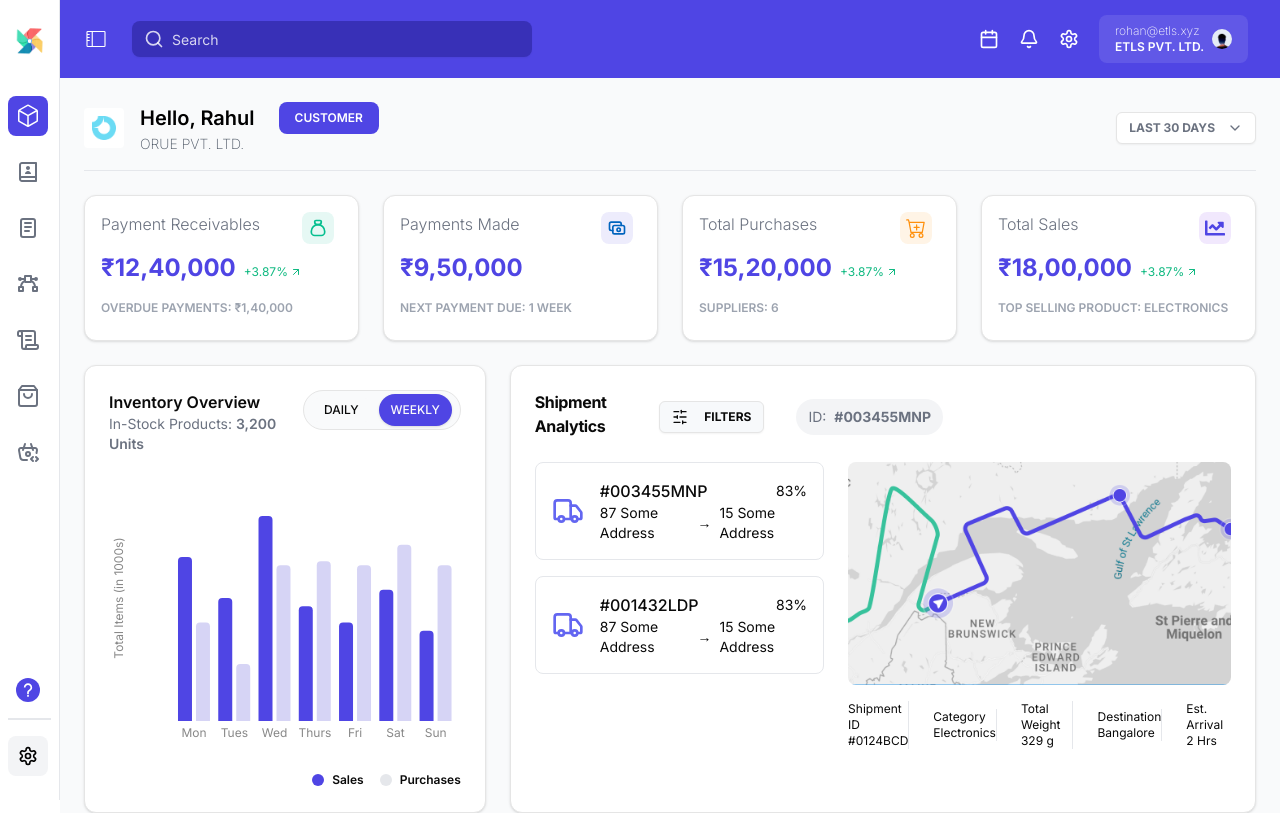
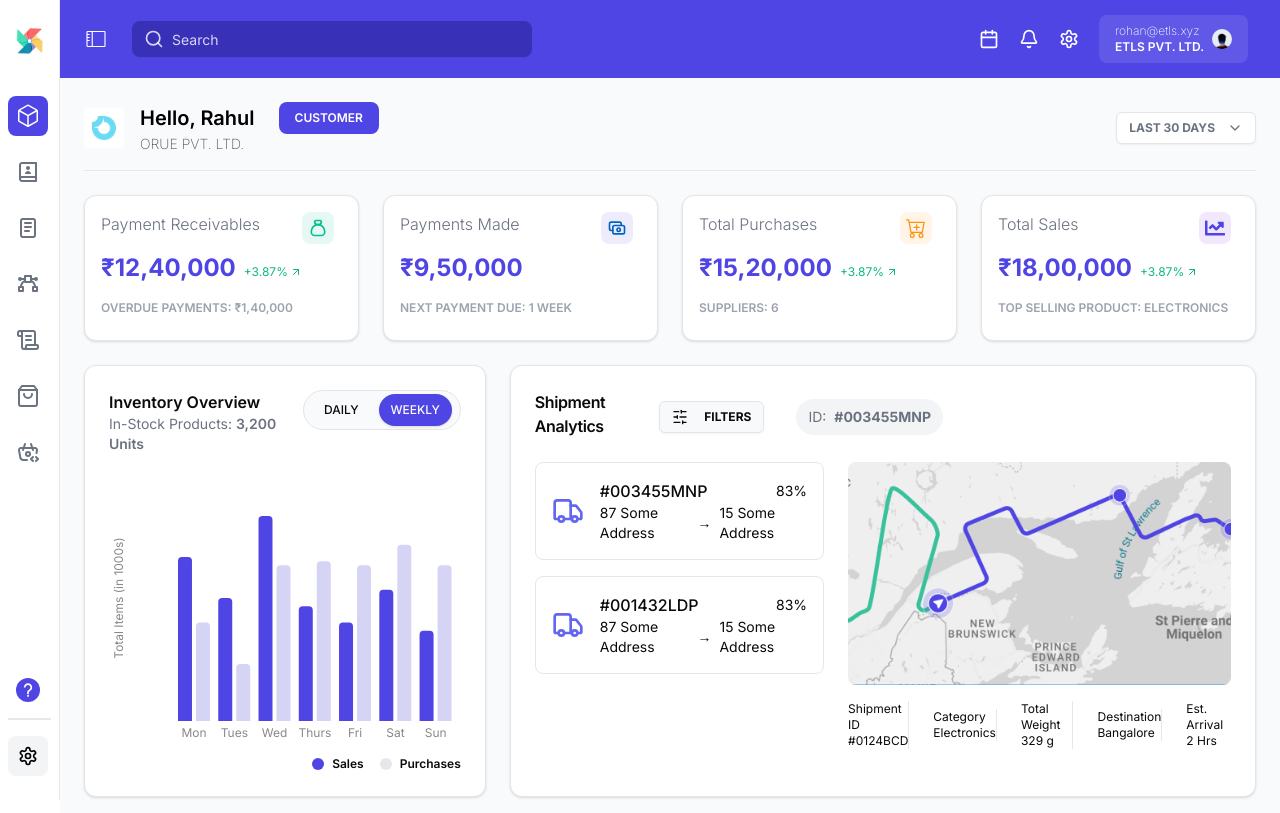
Before and after one commit to AshwiniParaye1/Dashboard, a Next.js app: page / in a window 1280 px wide. Shown: the top 813 px of the page. Built offline with nearby package versions, Linux system fonts and the light colour scheme.

Commit message:
text changes

```diff
--- a/components/dashboard/inventory-overview.tsx
+++ b/components/dashboard/inventory-overview.tsx
@@ -18,7 +18,7 @@ export function InventoryOverview() {
   return (
     <Card className="bg-white">
       <CardContent className="p-6">
-        <div className="flex flex-col space-y-4">
+        <div className="flex flex-col">
           <div className="flex items-start justify-between">
             <div>
               <h2 className="text-base font-semibold">Inventory Overview</h2>
--- a/components/dashboard/shipment-analytics.tsx
+++ b/components/dashboard/shipment-analytics.tsx
@@ -7,7 +7,7 @@ export function ShipmentAnalytics() {
   return (
     <Card className="w-full h-full">
       <CardHeader className="flex flex-row items-center justify-between">
-        <CardTitle className="text-base font-bold">
+        <CardTitle className="text-base font-semibold">
           Shipment Analytics
         </CardTitle>
         <div className="flex gap-8 justify-center items-center text-xs">
```
